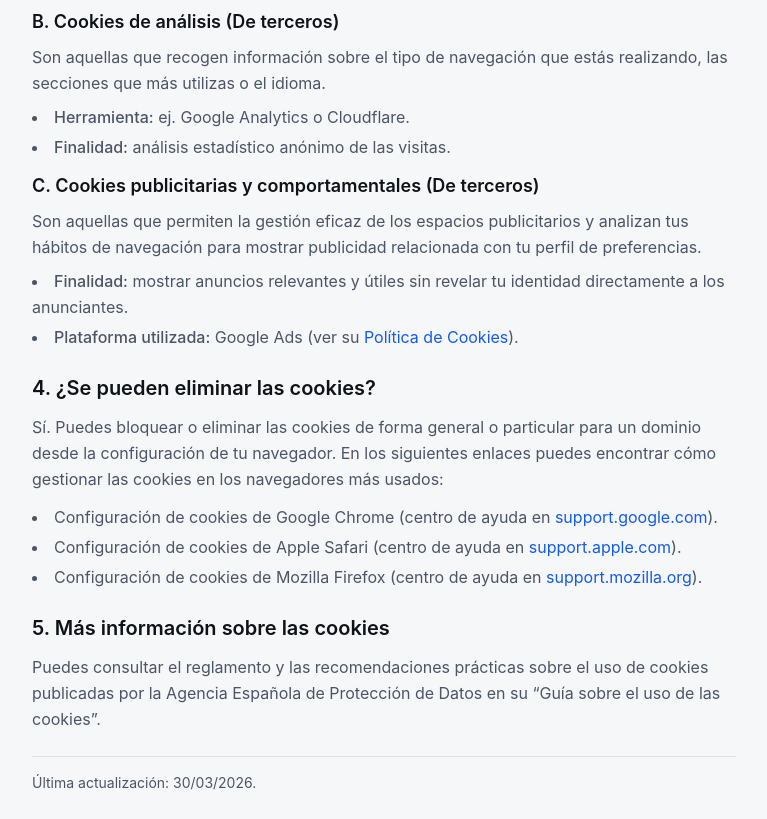
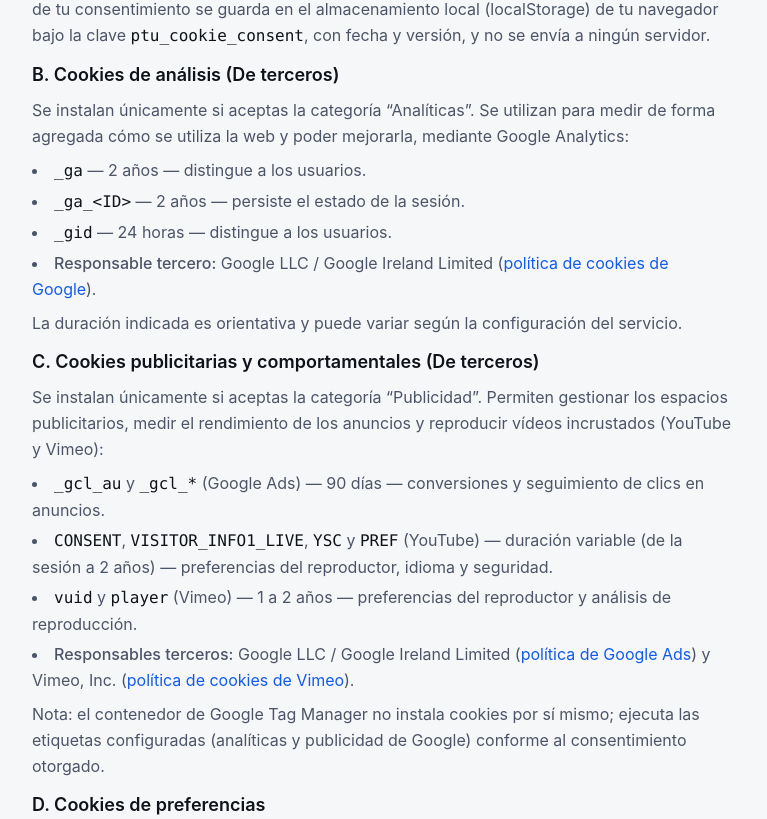
Before and after one commit to Skaldcraft/worthmytimecalculator, a React (Vite) app: page /es/politica-cookies in a window 1280 px wide. Shown: the part 1001-1820 px from the top of the page, without its empty margins (256-1023 px from the left). Built offline with nearby package versions, Linux system fonts and the light colour scheme.

Commit message:
añadir idioma

```diff
--- a/index.html
+++ b/index.html
@@ -7,10 +7,14 @@
 		<link rel="dns-prefetch" href="https://www.googletagmanager.com">
 <!-- Banner de cookies -->
 <script>
-  window.PTU_COOKIES_CONFIG = {
+  (function () {
+    var isSpanish = window.location.pathname === '/es' || window.location.pathname.indexOf('/es/') === 0;
+
+    var es = {
       "title": "Uso de cookies",
-    "message": "Utilizamos cookies propias y de terceros para el funcionamiento de la web, analizar el tráfico y mostrar publicidad. Puedes aceptar todas, rechazarlas o configurarlas.",
+      "message": "Utilizamos cookies propias y de terceros para el funcionamiento de la web, analizar el tráfico y mostrar publicidad. Responsable del tratamiento: Ángel González Palenzuela (Skaldcraft). Puedes aceptar todas, rechazarlas o configurarlas.",
       "policyUrl": "https://worthmytimecalculator.com/es/politica-cookies",
+      "policyLabel": "Política de cookies",
       "categories": [
         {
           "id": "necessary",
@@ -43,6 +47,47 @@
       "consentVersion": "1",
       "consentModeV2": true
     };
+
+    var en = {
+      "title": "We use cookies",
+      "message": "We use first-party and third-party cookies to run the website, analyze traffic, and show advertising. Data controller: Ángel González Palenzuela (Skaldcraft). You can accept all, reject them, or configure them.",
+      "policyUrl": "https://worthmytimecalculator.com/en/cookie-policy",
+      "policyLabel": "Cookie policy",
+      "categories": [
+        {
+          "id": "necessary",
+          "label": "Necessary",
+          "desc": "Essential for the website to work. Cannot be disabled.",
+          "required": true
+        },
+        {
+          "id": "analytics",
+          "label": "Analytics",
+          "desc": "Allow us to measure website usage in aggregate."
+        },
+        {
+          "id": "marketing",
+          "label": "Advertising",
+          "desc": "Allow us to show relevant ads on and off the website."
+        },
+        {
+          "id": "preferences",
+          "label": "Preferences",
+          "desc": "Remember your settings, such as language or region."
+        }
+      ],
+      "position": "bottom",
+      "theme": "light",
+      "primaryColor": "#135bec",
+      "primaryTextColor": "#efeae4",
+      "radius": "12px",
+      "expireDays": 365,
+      "consentVersion": "1",
+      "consentModeV2": true
+    };
+
+    window.PTU_COOKIES_CONFIG = isSpanish ? es : en;
+  })();
 </script>
 <!-- Consent Mode v2 — set defaults before anything loads -->
 <script>
--- a/src/pages/CookiePolicyEnPage.jsx
+++ b/src/pages/CookiePolicyEnPage.jsx
@@ -90,8 +90,9 @@
                   3. What types of cookies does this website use?
                 </h2>
                 <p>
-                  This website uses first-party and third-party cookies to improve the user
-                  experience and manage advertising spaces.
+                  This website installs first-party and third-party cookies only after
+                  obtaining your consent, except for strictly necessary ones. Each category is
+                  installed according to what you choose in the cookie settings panel.
                 </p>
 
                 {/* A. Technical */}
@@ -100,9 +101,12 @@
                     A. Technical Cookies (Strictly Necessary)
                   </h3>
                   <p>
-                    These are the most basic cookies and allow the website to function
-                    correctly, such as knowing when a human or an automated application is
-                    browsing. These cookies do not require consent.
+                    They do not require consent. This website currently does not install
+                    technical storage cookies, since the tool works without cookies. Your
+                    consent record is stored in your browser's local storage (localStorage)
+                    under the key{' '}
+                    <code className="text-foreground">ptu_cookie_consent</code>, with date and
+                    version, and it is not sent to any server.
                   </p>
                 </div>
 
@@ -112,19 +116,41 @@
                     B. Analysis Cookies (Third-party)
                   </h3>
                   <p>
-                    These cookies collect information about the type of navigation being
-                    performed, the sections used most, or the language.
+                    They are installed only if you accept the “Analytics” category. They are
+                    used to measure in an aggregated way how the website is used and to improve
+                    it, through Google Analytics:
                   </p>
                   <ul className="list-disc list-inside space-y-1">
                     <li>
-                      <span className="font-medium">Tool:</span> e.g., Google Analytics or
-                      Cloudflare.
+                      <code className="text-foreground">_ga</code> — 2 years — distinguishes
+                      users.
                     </li>
                     <li>
-                      <span className="font-medium">Purpose:</span> anonymous statistical
-                      analysis of visits.
+                      <code className="text-foreground">_ga_&lt;ID&gt;</code> — 2 years —
+                      persists the session state.
+                    </li>
+                    <li>
+                      <code className="text-foreground">_gid</code> — 24 hours — distinguishes
+                      users.
+                    </li>
+                    <li>
+                      <span className="font-medium">Third-party controller:</span> Google LLC /
+                      Google Ireland Limited (
+                      <a
+                        href="https://policies.google.com/technologies/cookies?hl=en"
+                        target="_blank"
+                        rel="noopener noreferrer"
+                        className="text-primary underline-offset-2 hover:underline"
+                      >
+                        Google's cookie policy
+                      </a>
+                      ).
                     </li>
                   </ul>
+                  <p>
+                    The indicated duration is approximate and may vary depending on the service
+                    configuration.
+                  </p>
                 </div>
 
                 {/* C. Advertising */}
@@ -133,28 +159,69 @@
                     C. Advertising and Behavioral Advertising Cookies (Third-party)
                   </h3>
                   <p>
-                    These cookies allow for effective management of advertising spaces and
-                    analyze your browsing habits to show advertising related to your
-                    preference profile.
+                    They are installed only if you accept the “Advertising” category. They
+                    allow managing advertising spaces, measuring ad performance, and playing
+                    embedded videos (YouTube and Vimeo):
                   </p>
                   <ul className="list-disc list-inside space-y-1">
                     <li>
-                      <span className="font-medium">Purpose:</span> to show relevant and
-                      useful ads without revealing your identity directly to advertisers.
+                      <code className="text-foreground">_gcl_au</code> and{' '}
+                      <code className="text-foreground">_gcl_*</code> (Google Ads) — 90 days —
+                      conversions and click tracking on ads.
                     </li>
                     <li>
-                      <span className="font-medium">Platform used:</span> Google Ads (see its{' '}
+                      <code className="text-foreground">CONSENT</code>,{' '}
+                      <code className="text-foreground">VISITOR_INFO1_LIVE</code>,{' '}
+                      <code className="text-foreground">YSC</code> and{' '}
+                      <code className="text-foreground">PREF</code> (YouTube) — variable
+                      duration (from session to 2 years) — player preferences, language, and
+                      security.
+                    </li>
+                    <li>
+                      <code className="text-foreground">vuid</code> and{' '}
+                      <code className="text-foreground">player</code> (Vimeo) — 1 to 2 years —
+                      player preferences and playback analytics.
+                    </li>
+                    <li>
+                      <span className="font-medium">Third-party controllers:</span> Google LLC /
+                      Google Ireland Limited (
                       <a
                         href="https://policies.google.com/technologies/ads?hl=en"
                         target="_blank"
                         rel="noopener noreferrer"
                         className="text-primary underline-offset-2 hover:underline"
                       >
-                        Cookie Policy
+                        Google Ads policy
+                      </a>
+                      ) and Vimeo, Inc. (
+                      <a
+                        href="https://vimeo.com/cookie_policy"
+                        target="_blank"
+                        rel="noopener noreferrer"
+                        className="text-primary underline-offset-2 hover:underline"
+                      >
+                        Vimeo's cookie policy
                       </a>
                       ).
                     </li>
                   </ul>
+                  <p>
+                    Note: the Google Tag Manager container does not install cookies by itself;
+                    it runs the configured tags (Google analytics and advertising) according to
+                    the consent granted.
+                  </p>
+                </div>
+
+                {/* D. Preferences */}
+                <div className="space-y-2">
+                  <h3 className="text-lg font-semibold text-foreground">
+                    D. Preference Cookies
+                  </h3>
+                  <p>
+                    They would be installed only if you accept the “Preferences” category. This
+                    website currently does not install preference cookies; the category is
+                    available for future settings such as language or region.
+                  </p>
                 </div>
               </section>
 
@@ -164,9 +231,10 @@
                   4. Can cookies be deleted?
                 </h2>
                 <p>
-                  Yes. You can block or delete cookies generally or specifically for a domain
-                  from your browser settings. In the following links you can find how to
-                  manage cookies in the most commonly used browsers:
+                  You can change or withdraw your consent at any time through the “Cookie
+                  settings” link in the footer. You can also block or delete cookies generally
+                  or specifically for a domain from your browser settings. In the following
+                  links you can find how to manage cookies in the most commonly used browsers:
                 </p>
                 <ul className="list-disc list-inside space-y-1">
                   <li>
@@ -223,7 +291,7 @@
               {/* Last update */}
               <section className="pt-4 border-t border-border">
                 <p className="text-sm text-muted-foreground">
-                  Last updated: 30/03/2026.
+                  Last updated: 09/08/2026.
                 </p>
               </section>
             </div>
--- a/src/pages/CookiePolicyPage.jsx
+++ b/src/pages/CookiePolicyPage.jsx
@@ -92,8 +92,9 @@
                   3. ¿Qué tipos de cookies utiliza esta web?
                 </h2>
                 <p>
-                  Esta web utiliza cookies propias y de terceros para mejorar la experiencia
-                  del usuario y gestionar los espacios publicitarios.
+                  Esta web instala cookies propias y de terceros únicamente tras obtener tu
+                  consentimiento, salvo las estrictamente necesarias. Cada categoría se
+                  instala según lo que elijas en el panel de configuración de cookies.
                 </p>
 
                 {/* A. Técnicas */}
@@ -102,9 +103,12 @@
                     A. Cookies técnicas (Estrictamente necesarias)
                   </h3>
                   <p>
-                    Son las más elementales y permiten que la web funcione correctamente,
-                    como saber cuándo está navegando un humano o una aplicación
-                    automatizada. Estas cookies no requieren consentimiento.
+                    No requieren consentimiento. Actualmente esta web no instala cookies
+                    técnicas de almacenamiento, ya que el funcionamiento de la herramienta no
+                    requiere cookies. El registro de tu consentimiento se guarda en el
+                    almacenamiento local (localStorage) de tu navegador bajo la clave{' '}
+                    <code className="text-foreground">ptu_cookie_consent</code>, con fecha y
+                    versión, y no se envía a ningún servidor.
                   </p>
                 </div>
 
@@ -114,19 +118,41 @@
                     B. Cookies de análisis (De terceros)
                   </h3>
                   <p>
-                    Son aquellas que recogen información sobre el tipo de navegación que
-                    estás realizando, las secciones que más utilizas o el idioma.
+                    Se instalan únicamente si aceptas la categoría “Analíticas”. Se utilizan
+                    para medir de forma agregada cómo se utiliza la web y poder mejorarla,
+                    mediante Google Analytics:
                   </p>
                   <ul className="list-disc list-inside space-y-1">
                     <li>
-                      <span className="font-medium">Herramienta:</span> ej. Google Analytics
-                      o Cloudflare.
+                      <code className="text-foreground">_ga</code> — 2 años — distingue a los
+                      usuarios.
                     </li>
                     <li>
-                      <span className="font-medium">Finalidad:</span> análisis estadístico
-                      anónimo de las visitas.
+                      <code className="text-foreground">_ga_&lt;ID&gt;</code> — 2 años — persiste
+                      el estado de la sesión.
+                    </li>
+                    <li>
+                      <code className="text-foreground">_gid</code> — 24 horas — distingue a los
+                      usuarios.
+                    </li>
+                    <li>
+                      <span className="font-medium">Responsable tercero:</span> Google LLC /
+                      Google Ireland Limited (
+                      <a
+                        href="https://policies.google.com/technologies/cookies?hl=es"
+                        target="_blank"
+                        rel="noopener noreferrer"
+                        className="text-primary underline-offset-2 hover:underline"
+                      >
+                        política de cookies de Google
+                      </a>
+                      ).
                     </li>
                   </ul>
+                  <p>
+                    La duración indicada es orientativa y puede variar según la configuración
+                    del servicio.
+                  </p>
                 </div>
 
                 {/* C. Publicitarias */}
@@ -135,30 +161,69 @@
                     C. Cookies publicitarias y comportamentales (De terceros)
                   </h3>
                   <p>
-                    Son aquellas que permiten la gestión eficaz de los espacios
-                    publicitarios y analizan tus hábitos de navegación para mostrar
-                    publicidad relacionada con tu perfil de preferencias.
+                    Se instalan únicamente si aceptas la categoría “Publicidad”. Permiten
+                    gestionar los espacios publicitarios, medir el rendimiento de los anuncios
+                    y reproducir vídeos incrustados (YouTube y Vimeo):
                   </p>
                   <ul className="list-disc list-inside space-y-1">
                     <li>
-                      <span className="font-medium">Finalidad:</span> mostrar anuncios
-                      relevantes y útiles sin revelar tu identidad directamente a los
-                      anunciantes.
+                      <code className="text-foreground">_gcl_au</code> y{' '}
+                      <code className="text-foreground">_gcl_*</code> (Google Ads) — 90 días —
+                      conversiones y seguimiento de clics en anuncios.
                     </li>
                     <li>
-                      <span className="font-medium">Plataforma utilizada:</span> Google Ads
-                      (ver su{' '}
+                      <code className="text-foreground">CONSENT</code>,{' '}
+                      <code className="text-foreground">VISITOR_INFO1_LIVE</code>,{' '}
+                      <code className="text-foreground">YSC</code> y{' '}
+                      <code className="text-foreground">PREF</code> (YouTube) — duración
+                      variable (de la sesión a 2 años) — preferencias del reproductor, idioma y
+                      seguridad.
+                    </li>
+                    <li>
+                      <code className="text-foreground">vuid</code> y{' '}
+                      <code className="text-foreground">player</code> (Vimeo) — 1 a 2 años —
+                      preferencias del reproductor y análisis de reproducción.
+                    </li>
+                    <li>
+                      <span className="font-medium">Responsables terceros:</span> Google LLC /
+                      Google Ireland Limited (
                       <a
                         href="https://policies.google.com/technologies/ads?hl=es"
                         target="_blank"
                         rel="noopener noreferrer"
                         className="text-primary underline-offset-2 hover:underline"
                       >
-                        Política de Cookies
+                        política de Google Ads
+                      </a>
+                      ) y Vimeo, Inc. (
+                      <a
+                        href="https://vimeo.com/cookie_policy"
+                        target="_blank"
+                        rel="noopener noreferrer"
+                        className="text-primary underline-offset-2 hover:underline"
+                      >
+                        política de cookies de Vimeo
                       </a>
                       ).
                     </li>
                   </ul>
+                  <p>
+                    Nota: el contenedor de Google Tag Manager no instala cookies por sí mismo;
+                    ejecuta las etiquetas configuradas (analíticas y publicidad de Google)
+                    conforme al consentimiento otorgado.
+                  </p>
+                </div>
+
+                {/* D. Preferencias */}
+                <div className="space-y-2">
+                  <h3 className="text-lg font-semibold text-foreground">
+                    D. Cookies de preferencias
+                  </h3>
+                  <p>
+                    Se instalarían únicamente si aceptas la categoría “Preferencias”. De
+                    momento esta web no instala cookies de preferencias; la categoría queda
+                    disponible para futuros ajustes como el idioma o la región.
+                  </p>
                 </div>
               </section>
 
@@ -168,10 +233,11 @@
                   4. ¿Se pueden eliminar las cookies?
                 </h2>
                 <p>
-                  Sí. Puedes bloquear o eliminar las cookies de forma general o particular
-                  para un dominio desde la configuración de tu navegador. En los siguientes
-                  enlaces puedes encontrar cómo gestionar las cookies en los navegadores más
-                  usados:
+                  Puedes cambiar o retirar tu consentimiento en cualquier momento desde el
+                  enlace “Configurar cookies” del pie de página. También puedes bloquear o
+                  eliminar las cookies de forma general o particular para un dominio desde la
+                  configuración de tu navegador. En los siguientes enlaces puedes encontrar
+                  cómo gestionar las cookies en los navegadores más usados:
                 </p>
                 <ul className="list-disc list-inside space-y-1">
                   <li>
@@ -228,7 +294,7 @@
               {/* Última actualización */}
               <section className="pt-4 border-t border-border">
                 <p className="text-sm text-muted-foreground">
-                  Última actualización: 30/03/2026.
+                  Última actualización: 09/08/2026.
                 </p>
               </section>
             </div>
```
Lines whose indentation alone changed are shown as unchanged.
